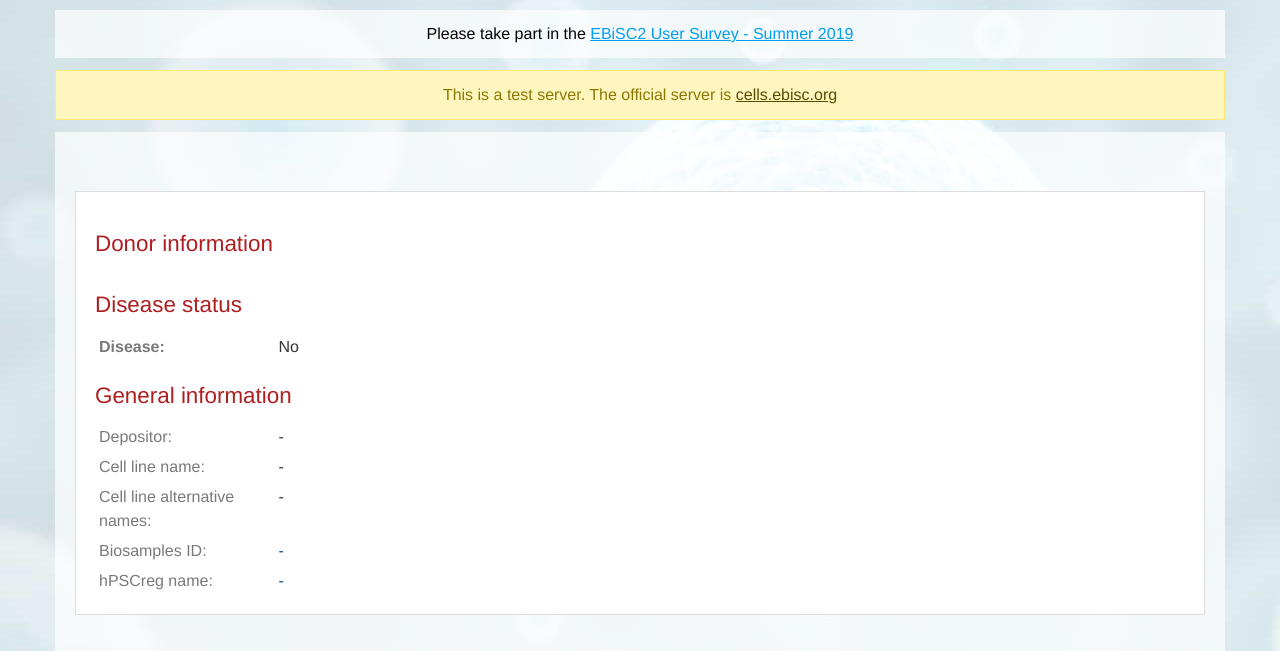
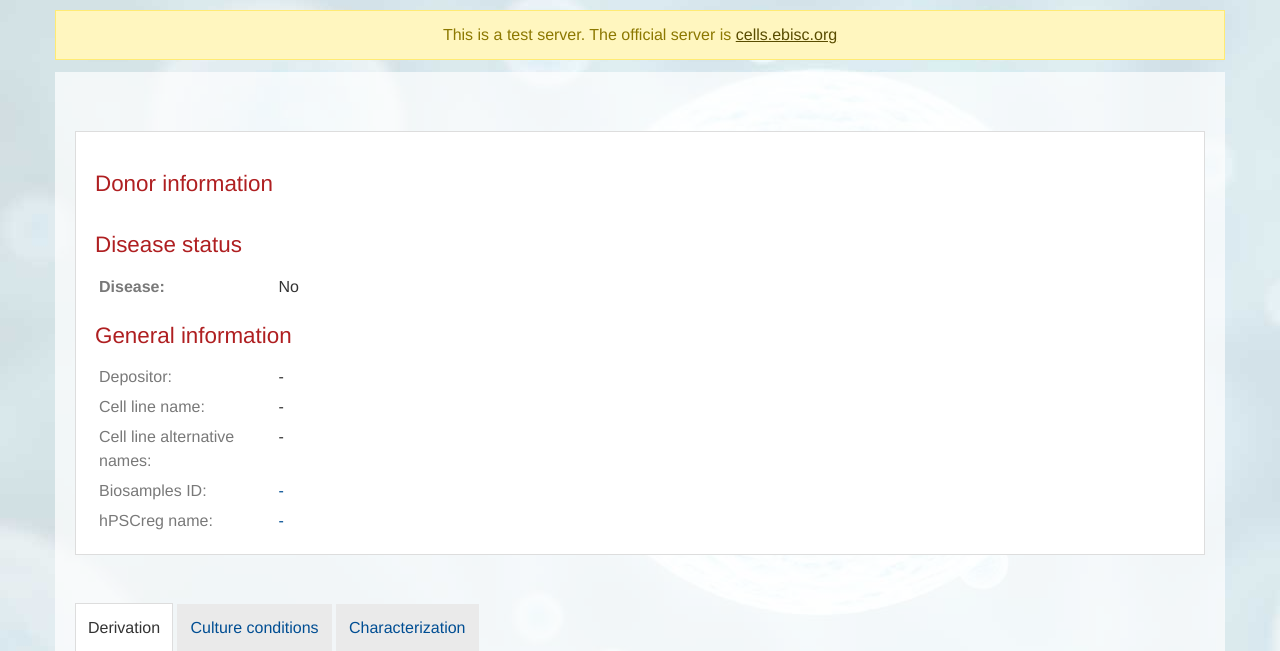
Before and after one commit to EBiSC/ebisc, a Django app: template ebisc/site/templates/catalog/cellline.html in a window 1280 px wide. Shown: the part 138-789 px from the top of the page. Run offline with Django 3.2, Linux system fonts and the light colour scheme; the template is opened without the code that fills it, so the values that code supplies are empty; parts of the project's set-up code (start-up, migrations or seed data) failed here and were passed over; some libraries are stand-ins or nearby versions.

Commit message:
remove summer survey 2019
the survey has ended

```diff
--- a/ebisc/site/templates/base.html
+++ b/ebisc/site/templates/base.html
@@ -45,12 +45,11 @@
         </div>
     </header>
 
+    {% if not IS_LIVE %}
     <ul class="messages">
-		<li class="message-info" style="background: rgb(255, 255, 255, 0.7); border: none;">Please take part in the <a href="https://r1.dotmailer-surveys.com/e5gmqc9-213xd5b5" target="_blank" style="color: rgb(0, 159, 238">EBiSC2 User Survey - Summer 2019</a></li>
-    {% if not IS_LIVE %}
 		<li class="message-warning">This is a test server. The official server is <a href="https://cells.ebisc.org">cells.ebisc.org</a></li>
+    </ul>
     {% endif %}
-    </ul>
 
     {% if messages %}
     <ul class="messages">
```
